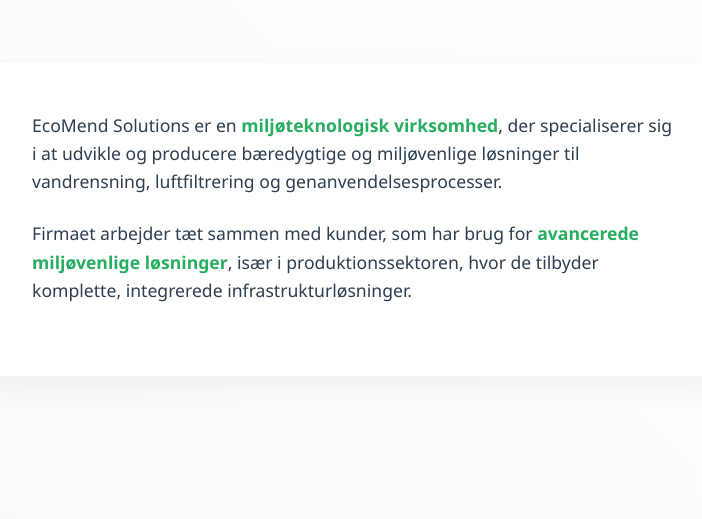
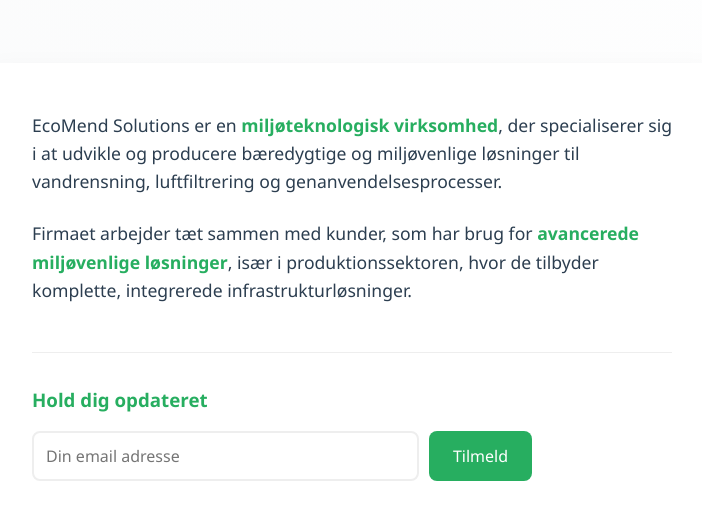
Before and after one commit to Univeth/Temp, a plain HTML site: page index.html in a window 1280 px wide. Shown: the part 177-696 px from the top of the page, without its empty margins (288-990 px from the left). Drawn offline with Linux system fonts and the light colour scheme.

Commit message:
Update index.html

```diff
--- a/index.html
+++ b/index.html
@@ -54,6 +54,52 @@
             font-weight: 600;
         }
 
+        .signup-form {
+            margin-top: 3rem;
+            padding-top: 2rem;
+            border-top: 1px solid #eee;
+        }
+
+        .signup-form h3 {
+            margin-bottom: 1rem;
+            color: #27ae60;
+        }
+
+        .input-group {
+            display: flex;
+            gap: 10px;
+            max-width: 500px;
+        }
+
+        input[type="email"] {
+            flex: 1;
+            padding: 12px;
+            border: 2px solid #eee;
+            border-radius: 8px;
+            font-size: 1rem;
+            transition: border-color 0.3s;
+        }
+
+        input[type="email"]:focus {
+            outline: none;
+            border-color: #27ae60;
+        }
+
+        button {
+            padding: 12px 24px;
+            background: #27ae60;
+            color: white;
+            border: none;
+            border-radius: 8px;
+            font-size: 1rem;
+            cursor: pointer;
+            transition: background 0.3s;
+        }
+
+        button:hover {
+            background: #219651;
+        }
+
         @media (max-width: 768px) {
             .container {
                 padding: 1rem;
@@ -65,6 +111,14 @@
 
             .logo {
                 font-size: 2rem;
+            }
+
+            .input-group {
+                flex-direction: column;
+            }
+
+            button {
+                width: 100%;
             }
         }
     </style>
@@ -83,6 +137,14 @@
             <p>
                 Firmaet arbejder tæt sammen med kunder, som har brug for <span class="accent">avancerede miljøvenlige løsninger</span>, især i produktionssektoren, hvor de tilbyder komplette, integrerede infrastrukturløsninger.
             </p>
+
+            <div class="signup-form">
+                <h3>Hold dig opdateret</h3>
+                <form class="input-group">
+                    <input type="email" placeholder="Din email adresse" required>
+                    <button type="submit">Tilmeld</button>
+                </form>
+            </div>
         </main>
     </div>
 </body>
```
